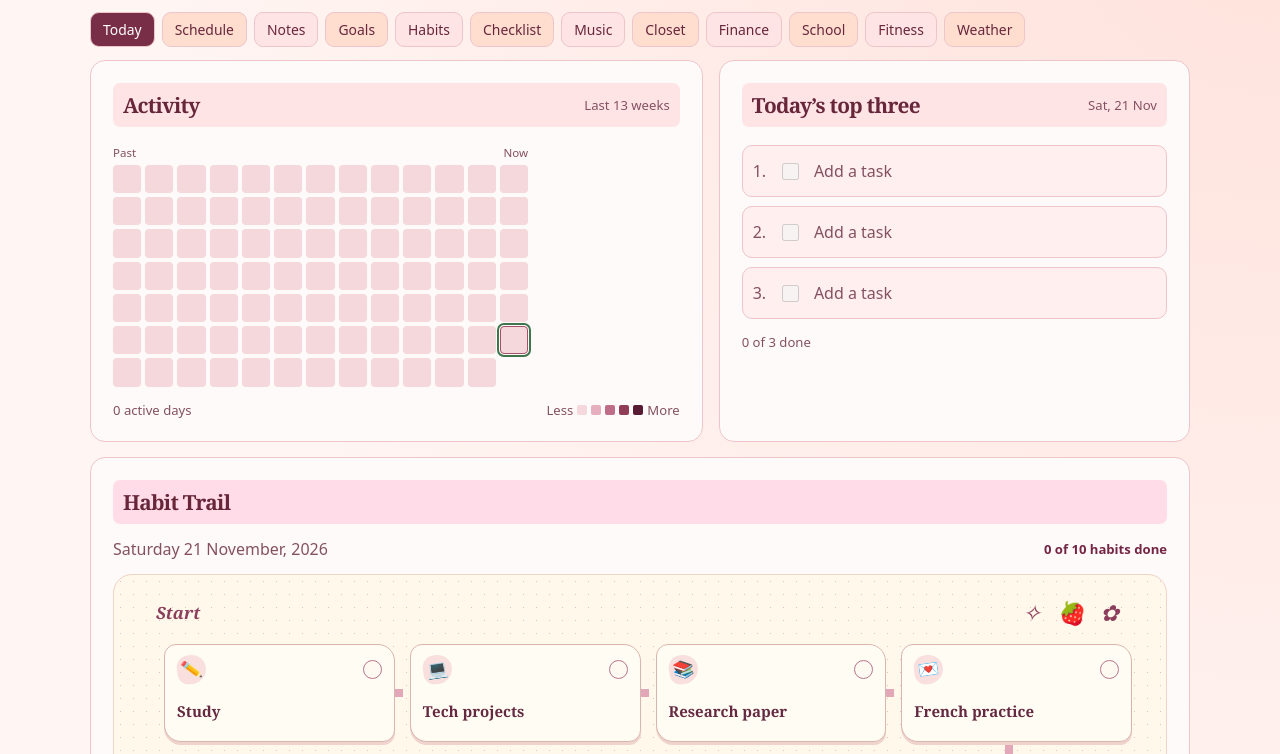
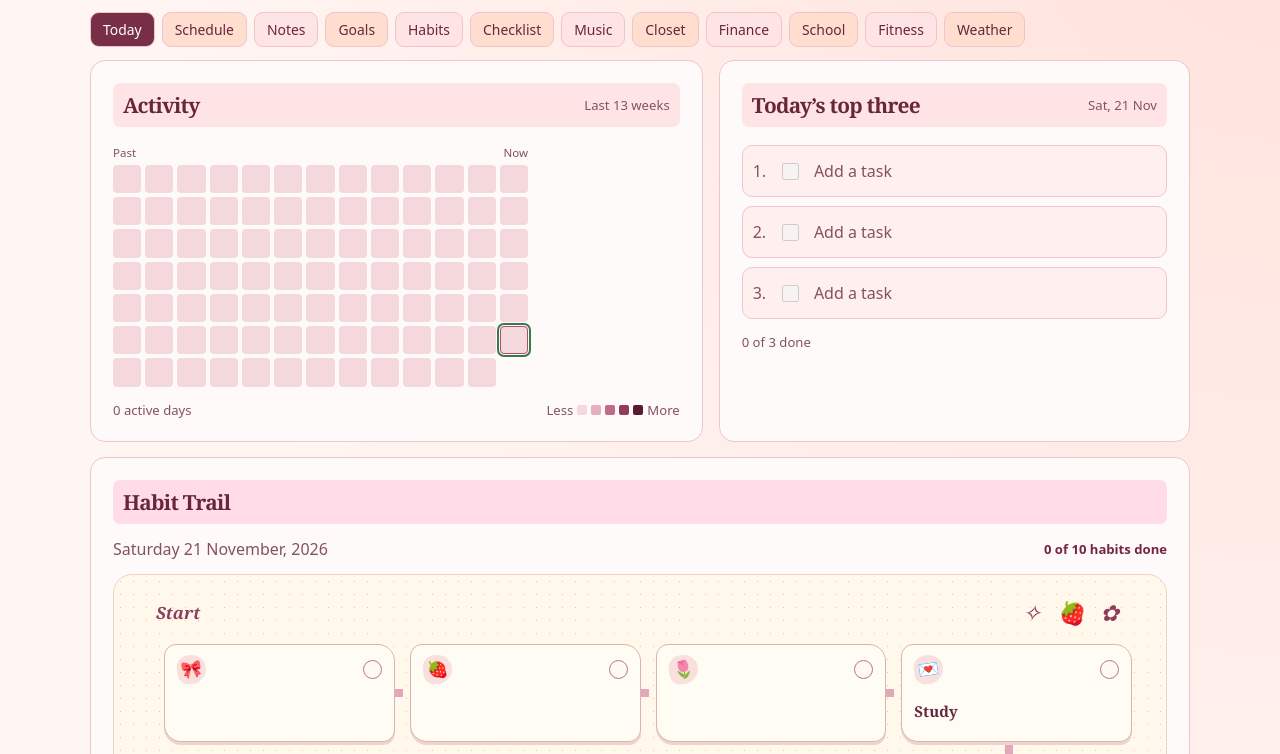
Before and after one commit to srivastavaprisha29-ops/Prisha-s-Daily-, a plain HTML site: page index.html in a window 1280 px wide. Shown: the part 169-923 px from the top of the page. Drawn offline with Linux system fonts and the light colour scheme.

Commit message:
Keep empty daily task blocks visible on the Habit Trail

```diff
--- a/index.html
+++ b/index.html
@@ -119,6 +119,7 @@ button.habit-tile[aria-pressed=true]{background:#f7a9c7;border-color:#bd5b81;box
 .cell[data-count="1"],.cell[data-count="2"]{color:#421126}
 #habit-trail .heading{background:#ffdce7}
 #habit-trail{scroll-margin-top:16px}
+button.habit-tile:disabled{opacity:1;cursor:default;border-color:#dab5ad}
 </style>
 </head>
 <body>
@@ -182,6 +183,7 @@ function save(index, task) {
   }
   renderProgress();
   renderActivity();
+  updateTrailTasks();
 }
 function renderProgress() {
   get("count").textContent = completed(selected) + " of 3 done";
@@ -271,8 +273,7 @@ window.addEventListener("focus", refreshDate);
 window.addEventListener("storage", event => {
   if (event.key === storageKey || event.key === null) {
     days = readDays();
-    renderTasks();
-    renderActivity();
+    pick(selected);
   }
 });
 setInterval(refreshDate, 15000);
@@ -425,6 +426,7 @@ function renderSchedule() {
 const habitLabels = ["Study","Tech projects","Research paper","French practice","Guitar","Read","Workout","Water","Skincare","Dental care"];
 
 const habitStickers = ["✏️","💻","📚","💌","🎸","📖","🛼","💧","🫧","🪥","🍓","🌷","🎀","🍒","🌟","🧁"];
+let updateTrailTasks = () => {};
 function renderHabitBoard() {
   const root = get("habit-content");
   root.replaceChildren();
@@ -446,7 +448,10 @@ function renderHabitBoard() {
   function updateProgress() {
     progress.textContent = habits.filter(habit => Object.hasOwn(checked,habit) && checked[habit]).length + " of " + habits.length + " habits done";
   }
-  for (const [index, habit] of habits.entries()) {
+  const taskTiles = [];
+  const taskCount = tasksFor(selected).length;
+  const labels = [...Array(taskCount).fill(""), ...habits];
+  for (const [index, habit] of labels.entries()) {
     const step = element("li",undefined,path);
     step.className = "habit-step";
     for (const [width,prefix,directionKey] of [[4,"","direction"],[2,"small-","smallDirection"]]) {
@@ -468,7 +473,19 @@ function renderHabitBoard() {
     const check = element("span",undefined,top);
     check.className = "habit-check";
     check.setAttribute("aria-hidden","true");
-    element("span",habit,tile).className = "habit-title";
+    const title = element("span",habit,tile);
+    title.className = "habit-title";
+    if (index < taskCount) {
+      sticker.textContent = ["🎀","🍓","🌷"][index];
+      taskTiles.push({tile,title,check});
+      tile.addEventListener("click",() => {
+        const task = tasksFor(selected)[index];
+        if (!task.text.trim()) return;
+        save(index,{...task,done:!task.done});
+        get("rows").children[index].querySelector('input[type="checkbox"]').checked = !task.done;
+      });
+      continue;
+    }
     let done = Object.hasOwn(checked,habit) && checked[habit] === true;
     function updateTile() {
       tile.setAttribute("aria-pressed",String(done));
@@ -484,6 +501,19 @@ function renderHabitBoard() {
       renderActivity();
     });
   }
+  updateTrailTasks = () => {
+    const tasks = tasksFor(selected);
+    taskTiles.forEach(({tile,title,check}, index) => {
+      const {text,done} = tasks[index];
+      const hasTask = Boolean(text.trim());
+      title.textContent = hasTask ? text : "";
+      tile.disabled = !hasTask;
+      tile.setAttribute("aria-label",hasTask ? text : "Empty daily task slot " + (index + 1));
+      tile.setAttribute("aria-pressed",String(hasTask && done));
+      check.textContent = hasTask && done ? "✓" : "";
+    });
+  };
+  updateTrailTasks();
   updateProgress();
   const finish = element("div",undefined,board);
   finish.className = "habit-flourish";
```
